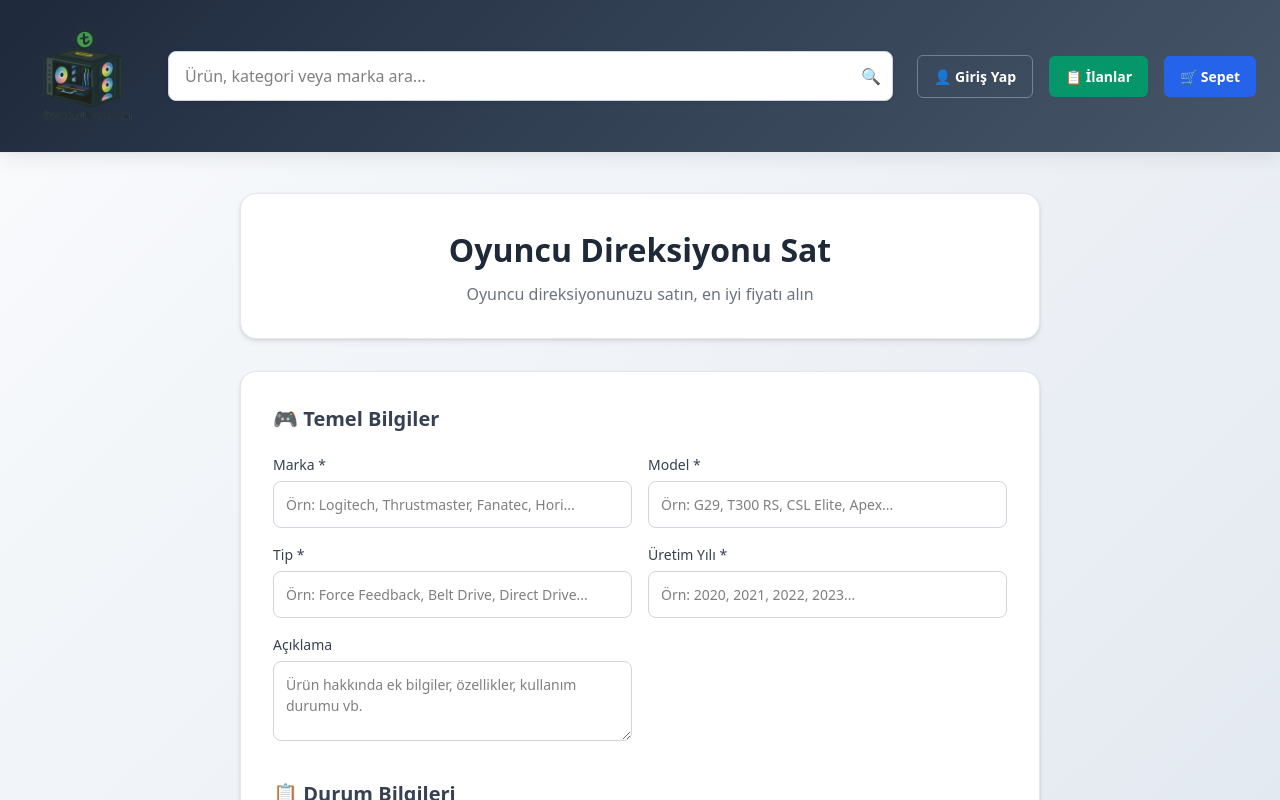
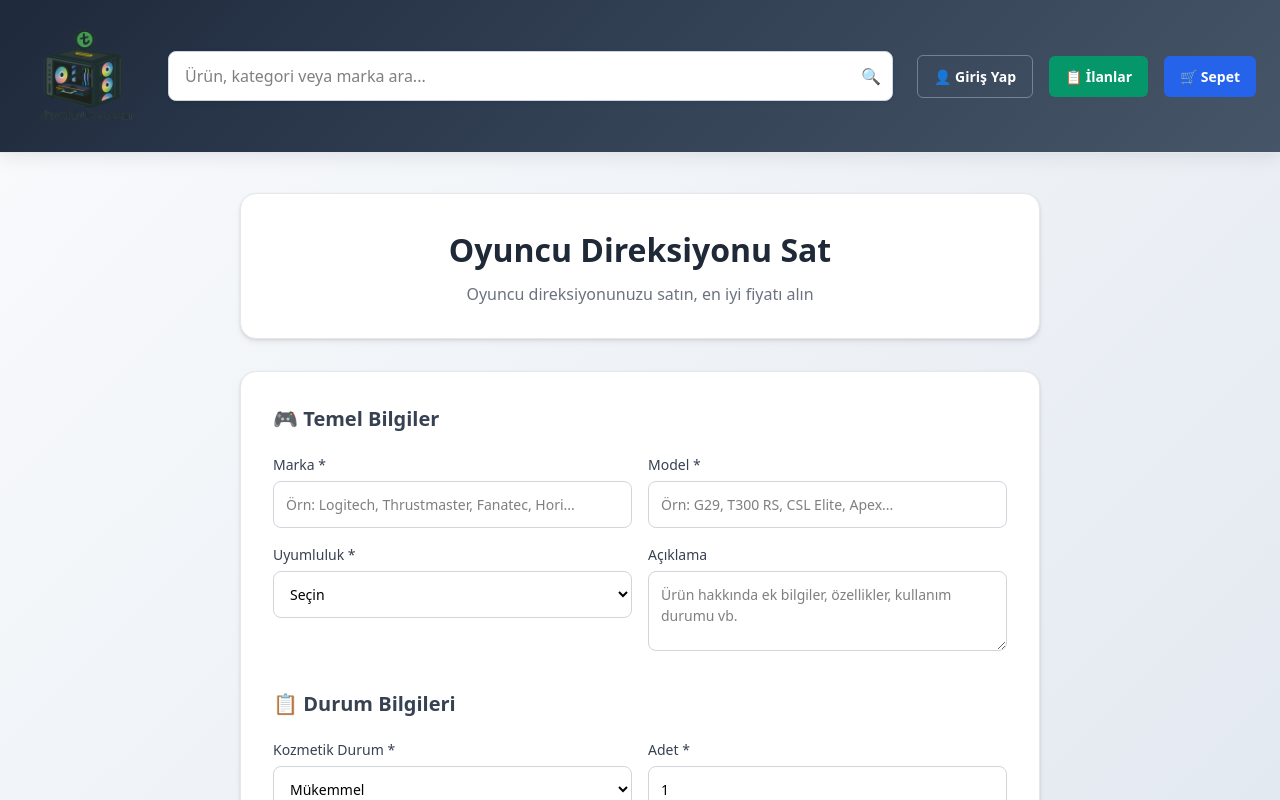
Before and after one commit to ozancidik/dusukbutce-web, a Next.js app: page /bize-sat/gaming-wheel in a window 1280 px wide. Shown: the top 800 px of the page. Built offline with nearby package versions, Linux system fonts and the light colour scheme.

Commit message:
Audio System, Gaming Wheel, Headphones ve Tablet sayfalarında çeşitli güncellemeler yapıldı

```diff
--- a/app/bize-sat/audio-system/page.tsx
+++ b/app/bize-sat/audio-system/page.tsx
@@ -13,7 +13,6 @@ export default function AudioSystemPage() {
     brand: '',
     model: '',
     type: '',
-    manufacturingYear: '',
     description: '',
     cosmeticCondition: 'Mükemmel',
     hasBox: false,
@@ -97,7 +96,6 @@ export default function AudioSystemPage() {
           brand: '',
           model: '',
           type: '',
-          manufacturingYear: '',
           description: '',
           cosmeticCondition: 'Mükemmel',
           hasBox: false,
@@ -268,35 +266,7 @@ export default function AudioSystemPage() {
                   onBlur={(e) => e.target.style.borderColor = '#d1d5db'}
                 />
               </div>
-              <div>
-                <label style={{
-                  display: 'block',
-                  fontSize: '14px',
-                  fontWeight: '500',
-                  color: '#374151',
-                  marginBottom: '6px'
-                }}>
-                  Üretim Yılı *
-                </label>
-                <input
-                  type="text"
-                  required
-                  value={formData.manufacturingYear}
-                  onChange={(e) => handleInputChange('manufacturingYear', e.target.value)}
-                  placeholder="Örn: 2020, 2021, 2022, 2023..."
-                  style={{
-                    width: '100%',
-                    padding: '12px',
-                    border: '1px solid #d1d5db',
-                    borderRadius: '8px',
-                    fontSize: '14px',
-                    outline: 'none',
-                    transition: 'border-color 0.2s'
-                  }}
-                  onFocus={(e) => e.target.style.borderColor = '#3b82f6'}
-                  onBlur={(e) => e.target.style.borderColor = '#d1d5db'}
-                />
-              </div>
+
               <div>
                 <label style={{
                   display: 'block',
--- a/app/bize-sat/gaming-wheel/page.tsx
+++ b/app/bize-sat/gaming-wheel/page.tsx
@@ -12,10 +12,9 @@ export default function GamingWheelPage() {
   const [formData, setFormData] = useState({
     brand: '',
     model: '',
-    type: '',
-    manufacturingYear: '',
+    compatibility: '',
     description: '',
-    cosmeticCondition: 'İyi',
+    cosmeticCondition: 'Mükemmel',
     hasBox: false,
     hasInvoice: false,
     hasWarranty: false,
@@ -96,10 +95,9 @@ export default function GamingWheelPage() {
         setFormData({
           brand: '',
           model: '',
-          type: '',
-          manufacturingYear: '',
+          compatibility: '',
           description: '',
-          cosmeticCondition: 'İyi',
+          cosmeticCondition: 'Mükemmel',
           hasBox: false,
           hasInvoice: false,
           hasWarranty: false,
@@ -247,14 +245,12 @@ export default function GamingWheelPage() {
                   color: '#374151',
                   marginBottom: '6px'
                 }}>
-                  Tip *
+                  Uyumluluk *
                 </label>
-                <input
-                  type="text"
+                <select
                   required
-                  value={formData.type}
-                  onChange={(e) => handleInputChange('type', e.target.value)}
-                  placeholder="Örn: Force Feedback, Belt Drive, Direct Drive..."
+                  value={formData.compatibility}
+                  onChange={(e) => handleInputChange('compatibility', e.target.value)}
                   style={{
                     width: '100%',
                     padding: '12px',
@@ -266,37 +262,14 @@ export default function GamingWheelPage() {
                   }}
                   onFocus={(e) => e.target.style.borderColor = '#3b82f6'}
                   onBlur={(e) => e.target.style.borderColor = '#d1d5db'}
-                />
+                >
+                  <option value="">Seçin</option>
+                  <option value="Bilgisayar">Bilgisayar</option>
+                  <option value="Playstation">Playstation</option>
+                  <option value="Bilgisayar+Playstation">Bilgisayar+Playstation</option>
+                </select>
               </div>
-              <div>
-                <label style={{
-                  display: 'block',
-                  fontSize: '14px',
-                  fontWeight: '500',
-                  color: '#374151',
-                  marginBottom: '6px'
-                }}>
-                  Üretim Yılı *
-                </label>
-                <input
-                  type="text"
-                  required
-                  value={formData.manufacturingYear}
-                  onChange={(e) => handleInputChange('manufacturingYear', e.target.value)}
-                  placeholder="Örn: 2020, 2021, 2022, 2023..."
-                  style={{
-                    width: '100%',
-                    padding: '12px',
-                    border: '1px solid #d1d5db',
-                    borderRadius: '8px',
-                    fontSize: '14px',
-                    outline: 'none',
-                    transition: 'border-color 0.2s'
-                  }}
-                  onFocus={(e) => e.target.style.borderColor = '#3b82f6'}
-                  onBlur={(e) => e.target.style.borderColor = '#d1d5db'}
-                />
-              </div>
+
               <div>
                 <label style={{
                   display: 'block',
--- a/app/bize-sat/headphones/page.tsx
+++ b/app/bize-sat/headphones/page.tsx
@@ -12,7 +12,7 @@ export default function HeadphonesPage() {
   const [formData, setFormData] = useState({
     brand: '',
     model: '',
-    type: '',
+    color: '',
     connectivity: '',
     description: '',
     cosmeticCondition: 'Mükemmel',
@@ -96,7 +96,7 @@ export default function HeadphonesPage() {
         setFormData({
           brand: '',
           model: '',
-          type: '',
+          color: '',
           connectivity: '',
           description: '',
           cosmeticCondition: 'Mükemmel',
@@ -196,7 +196,7 @@ export default function HeadphonesPage() {
                   required
                   value={formData.brand}
                   onChange={(e) => handleInputChange('brand', e.target.value)}
-                  placeholder="Örn: Sony, Bose, Sennheiser"
+                  placeholder="Örn: Razer, SteelSeries, Logitech"
                   style={{
                     width: '100%',
                     padding: '12px',
@@ -225,7 +225,7 @@ export default function HeadphonesPage() {
                   required
                   value={formData.model}
                   onChange={(e) => handleInputChange('model', e.target.value)}
-                  placeholder="Örn: WH-1000XM4, QC35, HD 660S"
+                  placeholder="Örn: BlackShark V2, Arctis 7, G Pro X"
                   style={{
                     width: '100%',
                     padding: '12px',
@@ -247,13 +247,13 @@ export default function HeadphonesPage() {
                   color: '#374151',
                   marginBottom: '6px'
                 }}>
-                  Tip
+                  Renk
                 </label>
                 <input
                   type="text"
-                  value={formData.type}
-                  onChange={(e) => handleInputChange('type', e.target.value)}
-                  placeholder="Örn: Over-ear, In-ear, On-ear"
+                  value={formData.color}
+                  onChange={(e) => handleInputChange('color', e.target.value)}
+                  placeholder="Örn: Siyah, Beyaz, Kırmızı"
                   style={{
                     width: '100%',
                     padding: '12px',
--- a/app/bize-sat/tablet/page.tsx
+++ b/app/bize-sat/tablet/page.tsx
@@ -15,8 +15,9 @@ export default function TabletPage() {
     screenSize: '',
     storage: '',
     connectivity: '',
+    color: '',
     description: '',
-    cosmeticCondition: 'İyi',
+    cosmeticCondition: 'Mükemmel',
     hasBox: false,
     hasInvoice: false,
     hasWarranty: false,
@@ -100,8 +101,9 @@ export default function TabletPage() {
           screenSize: '',
           storage: '',
           connectivity: '',
+          color: '',
           description: '',
-          cosmeticCondition: 'İyi',
+          cosmeticCondition: 'Mükemmel',
           hasBox: false,
           hasInvoice: false,
           hasWarranty: false,
@@ -312,6 +314,34 @@ export default function TabletPage() {
                   value={formData.connectivity}
                   onChange={(e) => handleInputChange('connectivity', e.target.value)}
                   placeholder="Örn: WiFi, WiFi+Cellular"
+                  style={{
+                    width: '100%',
+                    padding: '12px',
+                    border: '1px solid #d1d5db',
+                    borderRadius: '8px',
+                    fontSize: '14px',
+                    outline: 'none',
+                    transition: 'border-color 0.2s'
+                  }}
+                  onFocus={(e) => e.target.style.borderColor = '#3b82f6'}
+                  onBlur={(e) => e.target.style.borderColor = '#d1d5db'}
+                />
+              </div>
+              <div>
+                <label style={{
+                  display: 'block',
+                  fontSize: '14px',
+                  fontWeight: '500',
+                  color: '#374151',
+                  marginBottom: '6px'
+                }}>
+                  Renk
+                </label>
+                <input
+                  type="text"
+                  value={formData.color}
+                  onChange={(e) => handleInputChange('color', e.target.value)}
+                  placeholder="Örn: Siyah, Beyaz, Kırmızı"
                   style={{
                     width: '100%',
                     padding: '12px',
```
